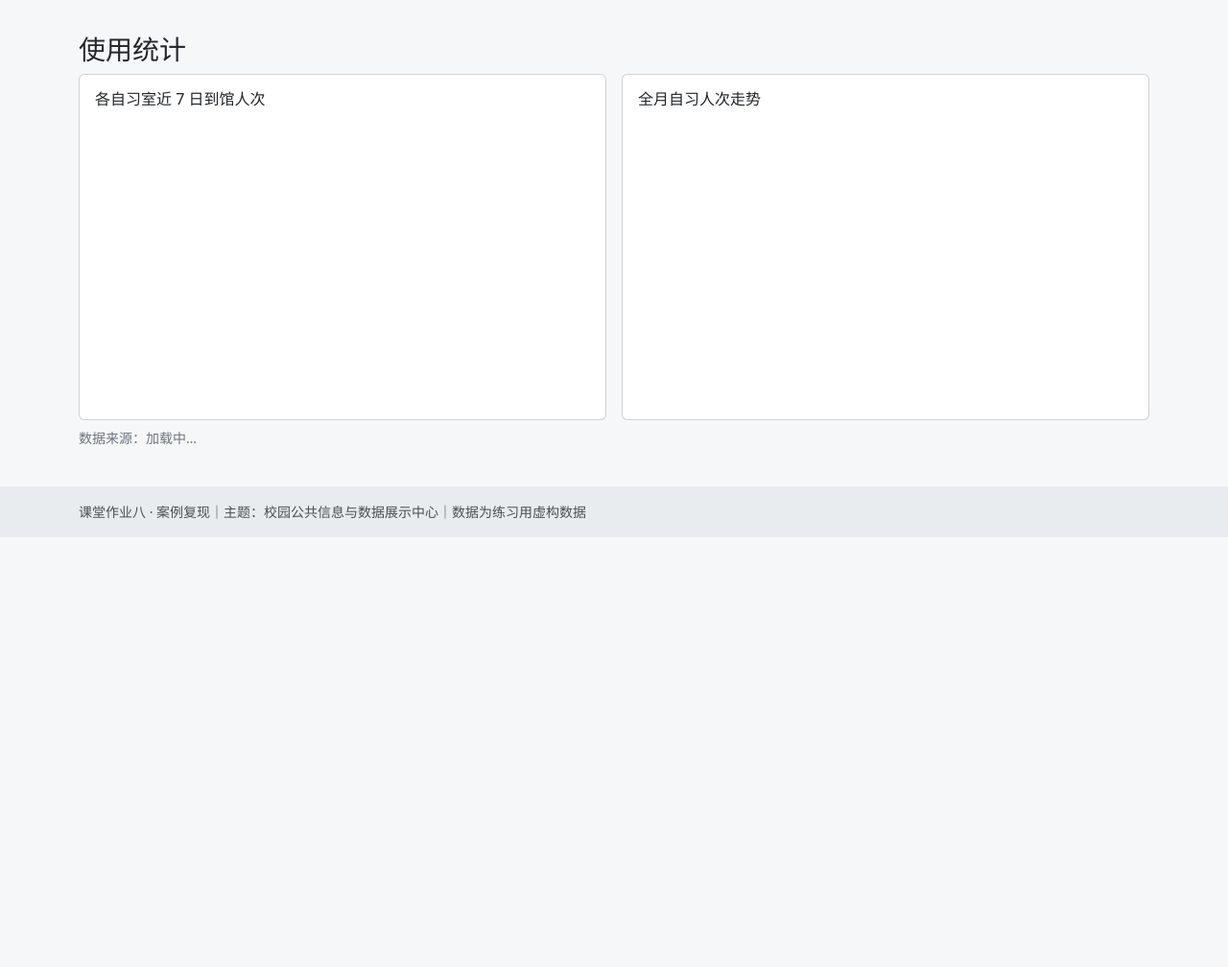
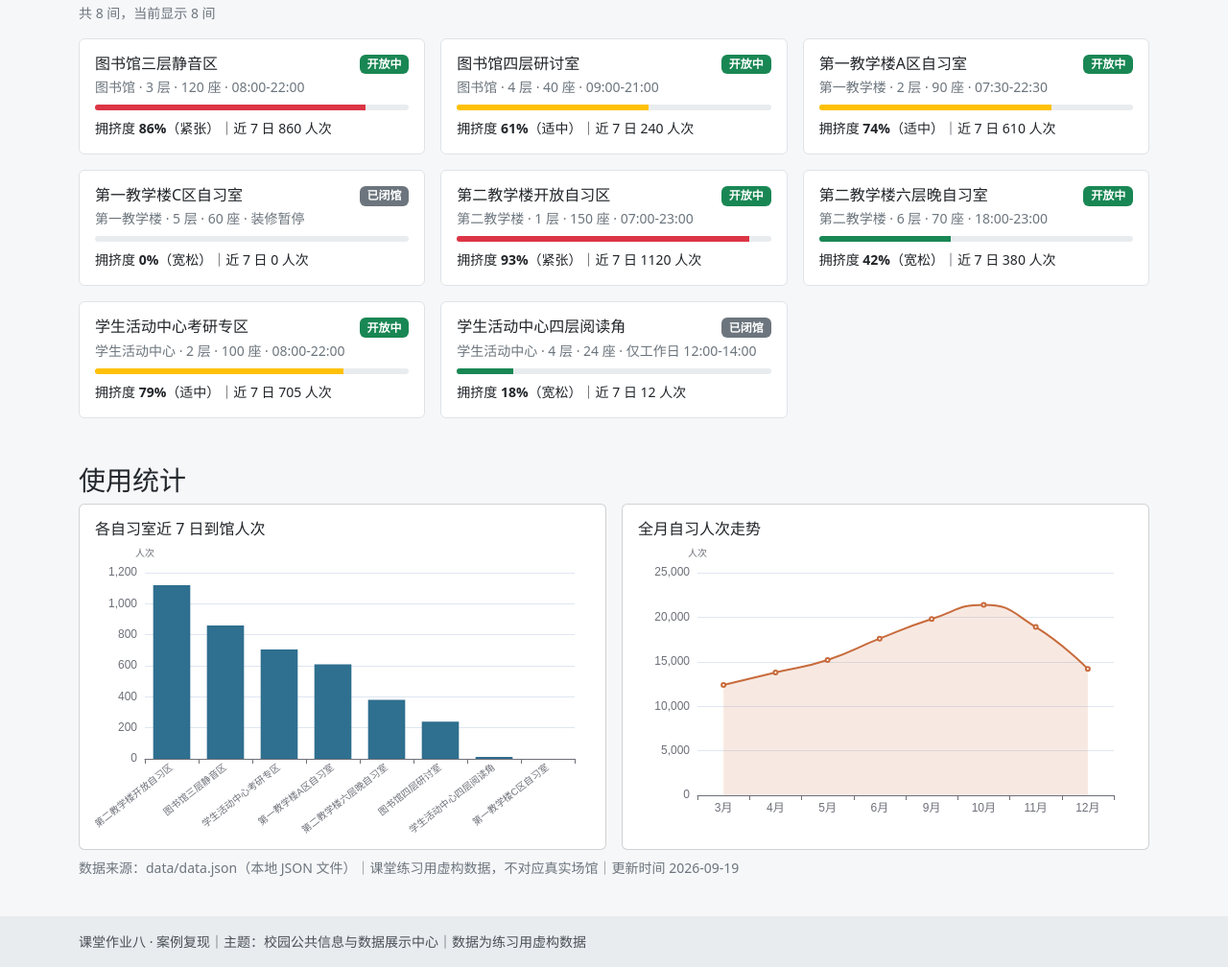
Before and after one commit to TWBB-hope/homework8, a plain HTML site: page integration/index.html in a window 1280 px wide. Shown: the part 462-1470 px from the top of the page at 96% size. Before the commit the page ends 1022 px from the top, so only its background shows below. Drawn offline with nearby package versions, Linux system fonts and the light colour scheme.

Commit message:
自习室筛选交互与 ECharts 统计图表：新增 data/data.json、断网与空数据降级提示

```diff
--- /dev/null
+++ b/integration/data/data.json
@@ -0,0 +1,31 @@
+{
+  "meta": {
+    "title": "迷你版校园公共信息与数据展示中心",
+    "updatedAt": "2026-09-19",
+    "source": "课堂练习用虚构数据，不对应真实场馆",
+    "unit": {
+      "usage7d": "人次 / 近7日",
+      "monthlyVisits": "人次 / 当月"
+    }
+  },
+  "studyRooms": [
+    { "id": 1, "name": "图书馆三层静音区", "building": "图书馆", "floor": 3, "seats": 120, "open": true, "usage7d": 860, "hours": "08:00-22:00", "busyRate": 0.86 },
+    { "id": 2, "name": "图书馆四层研讨室", "building": "图书馆", "floor": 4, "seats": 40, "open": true, "usage7d": 240, "hours": "09:00-21:00", "busyRate": 0.61 },
+    { "id": 3, "name": "第一教学楼A区自习室", "building": "第一教学楼", "floor": 2, "seats": 90, "open": true, "usage7d": 610, "hours": "07:30-22:30", "busyRate": 0.74 },
+    { "id": 4, "name": "第一教学楼C区自习室", "building": "第一教学楼", "floor": 5, "seats": 60, "open": false, "usage7d": 0, "hours": "装修暂停", "busyRate": 0 },
+    { "id": 5, "name": "第二教学楼开放自习区", "building": "第二教学楼", "floor": 1, "seats": 150, "open": true, "usage7d": 1120, "hours": "07:00-23:00", "busyRate": 0.93 },
+    { "id": 6, "name": "第二教学楼六层晚自习室", "building": "第二教学楼", "floor": 6, "seats": 70, "open": true, "usage7d": 380, "hours": "18:00-23:00", "busyRate": 0.42 },
+    { "id": 7, "name": "学生活动中心考研专区", "building": "学生活动中心", "floor": 2, "seats": 100, "open": true, "usage7d": 705, "hours": "08:00-22:00", "busyRate": 0.79 },
+    { "id": 8, "name": "学生活动中心四层阅读角", "building": "学生活动中心", "floor": 4, "seats": 24, "open": false, "usage7d": 12, "hours": "仅工作日 12:00-14:00", "busyRate": 0.18 }
+  ],
+  "monthlyUsage": [
+    { "month": "3月", "visits": 12400 },
+    { "month": "4月", "visits": 13800 },
+    { "month": "5月", "visits": 15200 },
+    { "month": "6月", "visits": 17600 },
+    { "month": "9月", "visits": 19800 },
+    { "month": "10月", "visits": 21400 },
+    { "month": "11月", "visits": 18900 },
+    { "month": "12月", "visits": 14200 }
+  ]
+}
--- /dev/null
+++ b/integration/js/app.js
@@ -0,0 +1,233 @@
+'use strict';
+
+/* 内置备份数据：file:// 协议下浏览器禁止 fetch 本地文件，用它保证双击 index.html 也能演示。
+   内容与 data/data.json 一致。 */
+const BACKUP_DATA = {
+  meta: {
+    title: '迷你版校园公共信息与数据展示中心',
+    updatedAt: '2026-09-19',
+    source: '课堂练习用虚构数据，不对应真实场馆',
+    unit: { usage7d: '人次 / 近7日', monthlyVisits: '人次 / 当月' }
+  },
+  studyRooms: [
+    { id: 1, name: '图书馆三层静音区', building: '图书馆', floor: 3, seats: 120, open: true, usage7d: 860, hours: '08:00-22:00', busyRate: 0.86 },
+    { id: 2, name: '图书馆四层研讨室', building: '图书馆', floor: 4, seats: 40, open: true, usage7d: 240, hours: '09:00-21:00', busyRate: 0.61 },
+    { id: 3, name: '第一教学楼A区自习室', building: '第一教学楼', floor: 2, seats: 90, open: true, usage7d: 610, hours: '07:30-22:30', busyRate: 0.74 },
+    { id: 4, name: '第一教学楼C区自习室', building: '第一教学楼', floor: 5, seats: 60, open: false, usage7d: 0, hours: '装修暂停', busyRate: 0 },
+    { id: 5, name: '第二教学楼开放自习区', building: '第二教学楼', floor: 1, seats: 150, open: true, usage7d: 1120, hours: '07:00-23:00', busyRate: 0.93 },
+    { id: 6, name: '第二教学楼六层晚自习室', building: '第二教学楼', floor: 6, seats: 70, open: true, usage7d: 380, hours: '18:00-23:00', busyRate: 0.42 },
+    { id: 7, name: '学生活动中心考研专区', building: '学生活动中心', floor: 2, seats: 100, open: true, usage7d: 705, hours: '08:00-22:00', busyRate: 0.79 },
+    { id: 8, name: '学生活动中心四层阅读角', building: '学生活动中心', floor: 4, seats: 24, open: false, usage7d: 12, hours: '仅工作日 12:00-14:00', busyRate: 0.18 }
+  ],
+  monthlyUsage: [
+    { month: '3月', visits: 12400 }, { month: '4月', visits: 13800 },
+    { month: '5月', visits: 15200 }, { month: '6月', visits: 17600 },
+    { month: '9月', visits: 19800 }, { month: '10月', visits: 21400 },
+    { month: '11月', visits: 18900 }, { month: '12月', visits: 14200 }
+  ]
+};
+
+const state = {
+  data: null,
+  from: '',
+  charts: { usage: null, trend: null }
+};
+
+const dom = {
+  noticeArea: document.getElementById('noticeArea'),
+  dataStatus: document.getElementById('dataStatus'),
+  floorSelect: document.getElementById('floorSelect'),
+  openSelect: document.getElementById('openSelect'),
+  keywordInput: document.getElementById('keywordInput'),
+  resetBtn: document.getElementById('resetBtn'),
+  roomList: document.getElementById('roomList'),
+  roomCount: document.getElementById('roomCount'),
+  dataSource: document.getElementById('dataSource')
+};
+
+function notice(level, text) {
+  const box = document.createElement('div');
+  box.className = 'alert alert-' + level + ' py-2 px-3 small';
+  box.role = 'alert';
+  box.textContent = text;
+  dom.noticeArea.appendChild(box);
+}
+
+async function loadData() {
+  try {
+    const response = await fetch('data/data.json', { cache: 'no-store' });
+    if (!response.ok) throw new Error('HTTP ' + response.status);
+    const text = await response.text();
+    let parsed;
+    try {
+      parsed = JSON.parse(text);
+    } catch (e) {
+      throw new Error('JSON 解析失败：' + e.message);
+    }
+    if (!parsed || !Array.isArray(parsed.studyRooms)) throw new Error('数据缺少 studyRooms 数组');
+    return { data: parsed, from: 'data/data.json（本地 JSON 文件）' };
+  } catch (error) {
+    notice('warning', '本地数据加载失败：' + error.message + '。已切换内置备份数据；建议用本地服务器打开（python -m http.server 8000）。');
+    return { data: BACKUP_DATA, from: 'js/app.js 内置备份数据' };
+  }
+}
+
+function fillFloorOptions(rooms) {
+  const floors = [...new Set(rooms.map(function (r) { return r.floor; }))].sort(function (a, b) { return a - b; });
+  dom.floorSelect.innerHTML = '<option value="all">全部楼层</option>';
+  floors.forEach(function (f) {
+    const option = document.createElement('option');
+    option.value = String(f);
+    option.textContent = f + ' 层';
+    dom.floorSelect.appendChild(option);
+  });
+}
+
+function currentFilters() {
+  return {
+    floor: dom.floorSelect.value,
+    open: dom.openSelect.value,
+    keyword: dom.keywordInput.value.trim().toLowerCase()
+  };
+}
+
+function applyFilters(rooms) {
+  const f = currentFilters();
+  return rooms.filter(function (r) {
+    if (f.floor !== 'all' && String(r.floor) !== f.floor) return false;
+    if (f.open === 'open' && !r.open) return false;
+    if (f.open === 'closed' && r.open) return false;
+    if (f.keyword && (r.name + r.building).toLowerCase().indexOf(f.keyword) === -1) return false;
+    return true;
+  });
+}
+
+function roomCard(room) {
+  const busy = Math.round(room.busyRate * 100);
+  const badge = room.open
+    ? '<span class="badge text-bg-success">开放中</span>'
+    : '<span class="badge text-bg-secondary">已闭馆</span>';
+  const level = busy >= 80 ? 'high' : (busy >= 50 ? 'mid' : 'low');
+  return '<div class="col-12 col-md-6 col-xl-4">' +
+    '<article class="card h-100 room-card">' +
+    '<div class="card-body">' +
+    '<div class="d-flex justify-content-between align-items-start">' +
+    '<h3 class="h6 card-title mb-1">' + room.name + '</h3>' + badge +
+    '</div>' +
+    '<p class="small text-secondary mb-2">' + room.building + ' · ' + room.floor + ' 层 · ' + room.seats + ' 座 · ' + room.hours + '</p>' +
+    '<div class="progress" role="img" aria-label="拥挤度 ' + busy + '%（仅为文字提示的补充）" style="height:6px">' +
+    '<div class="progress-bar bg-' + ({ high: 'danger', mid: 'warning', low: 'success' })[level] + '" style="width:' + busy + '%"></div></div>' +
+    '<p class="small mb-0 mt-2">拥挤度 <strong>' + busy + '%</strong>（' + (level === 'high' ? '紧张' : level === 'mid' ? '适中' : '宽松') + '）｜近 7 日 ' + room.usage7d + ' 人次</p>' +
+    '</div></article></div>';
+}
+
+function renderRooms() {
+  const rooms = state.data.studyRooms;
+  dom.roomList.innerHTML = '';
+  if (!Array.isArray(rooms) || rooms.length === 0) {
+    dom.roomList.innerHTML = '<div class="col-12"><div class="alert alert-info py-2 small mb-0">当前没有自习室数据。</div></div>';
+    dom.roomCount.textContent = '共 0 间';
+    return;
+  }
+  const matched = applyFilters(rooms);
+  if (matched.length === 0) {
+    dom.roomList.innerHTML = '<div class="col-12"><div class="alert alert-secondary py-2 small mb-0">没有符合条件的自习室，请放宽筛选条件。</div></div>';
+  } else {
+    dom.roomList.innerHTML = matched.map(roomCard).join('');
+  }
+  dom.roomCount.textContent = '共 ' + rooms.length + ' 间，当前显示 ' + matched.length + ' 间';
+}
+
+function chartUnavailable() {
+  if (window.echarts && typeof window.echarts.init === 'function') return false;
+  notice('danger', '图表库 ECharts 未能加载（可能处于离线状态或 CDN 被拦截），文字数据与列表功能不受影响。');
+  ['usageChart', 'trendChart'].forEach(function (id) {
+    const el = document.getElementById(id);
+    if (el) el.innerHTML = '<div class="chart-fallback">图表暂不可用</div>';
+  });
+  return true;
+}
+
+function renderCharts() {
+  dom.dataSource.textContent = '数据来源：' + state.from + '｜' + state.data.meta.source + '｜更新时间 ' + state.data.meta.updatedAt;
+  if (chartUnavailable()) return;
+
+  const rooms = state.data.studyRooms.slice().sort(function (a, b) { return b.usage7d - a.usage7d; });
+  const months = state.data.monthlyUsage;
+  if (rooms.length === 0 || months.length === 0) {
+    notice('info', '图表数据为空，暂不渲染图表。');
+    return;
+  }
+
+  const usageEl = document.getElementById('usageChart');
+  if (!state.charts.usage) state.charts.usage = window.echarts.init(usageEl);
+  state.charts.usage.setOption({
+    grid: { left: 52, right: 16, top: 28, bottom: 78 },
+    tooltip: { trigger: 'axis', valueFormatter: function (v) { return v + ' 人次'; } },
+    xAxis: {
+      type: 'category',
+      data: rooms.map(function (r) { return r.name; }),
+      axisLabel: { interval: 0, rotate: 38, fontSize: 10 }
+    },
+    yAxis: { type: 'value', name: '人次', nameTextStyle: { fontSize: 10 } },
+    series: [{ name: '近7日到馆人次', type: 'bar', data: rooms.map(function (r) { return r.usage7d; }), itemStyle: { color: '#2f6f8f' } }]
+  });
+
+  const trendEl = document.getElementById('trendChart');
+  if (!state.charts.trend) state.charts.trend = window.echarts.init(trendEl);
+  state.charts.trend.setOption({
+    grid: { left: 62, right: 20, top: 28, bottom: 40 },
+    tooltip: { trigger: 'axis', valueFormatter: function (v) { return v + ' 人次'; } },
+    xAxis: { type: 'category', data: months.map(function (m) { return m.month; }) },
+    yAxis: { type: 'value', name: '人次', nameTextStyle: { fontSize: 10 } },
+    series: [{
+      name: '当月自习人次', type: 'line', smooth: true,
+      data: months.map(function (m) { return m.visits; }),
+      areaStyle: { opacity: 0.15 }, itemStyle: { color: '#c86b3c' }, lineStyle: { color: '#c86b3c' }
+    }]
+  });
+}
+
+function bindEvents() {
+  ['change', 'input'].forEach(function (evt) {
+    document.getElementById('filterForm').addEventListener(evt, function (e) {
+      if (e.target === dom.resetBtn) return;
+      renderRooms();
+    });
+  });
+  dom.resetBtn.addEventListener('click', function () {
+    window.setTimeout(renderRooms, 0);
+  });
+  window.addEventListener('resize', function () {
+    if (state.charts.usage) state.charts.usage.resize();
+    if (state.charts.trend) state.charts.trend.resize();
+  });
+}
+
+function highlightNav() {
+  const links = document.querySelectorAll('.navbar-nav .nav-link[href^="#"]');
+  links.forEach(function (link) {
+    link.addEventListener('click', function () {
+      links.forEach(function (l) { l.classList.remove('active'); });
+      link.classList.add('active');
+      if (window.bootstrap && link.closest('.navbar-collapse') &&
+          link.closest('.navbar-collapse').classList.contains('show')) {
+        window.bootstrap.Collapse.getOrCreateInstance(document.getElementById('mainNav')).hide();
+      }
+    });
+  });
+}
+
+async function boot() {
+  const loaded = await loadData();
+  state.data = loaded.data;
+  state.from = loaded.from;
+  dom.dataStatus.textContent = '数据就绪 · ' + state.data.studyRooms.length + ' 间自习室';
+  fillFloorOptions(state.data.studyRooms);
+  renderRooms();
+  renderCharts();
+  bindEvents();
+  highlightNav();
+}
+
+document.addEventListener('DOMContentLoaded', boot);
```
Also changed, not shown: integration/index.html (+4 -1 lines), vendor/bootstrap.bundle.min.js (added), vendor/bootstrap.min.css (added), vendor/echarts.min.js (added).
